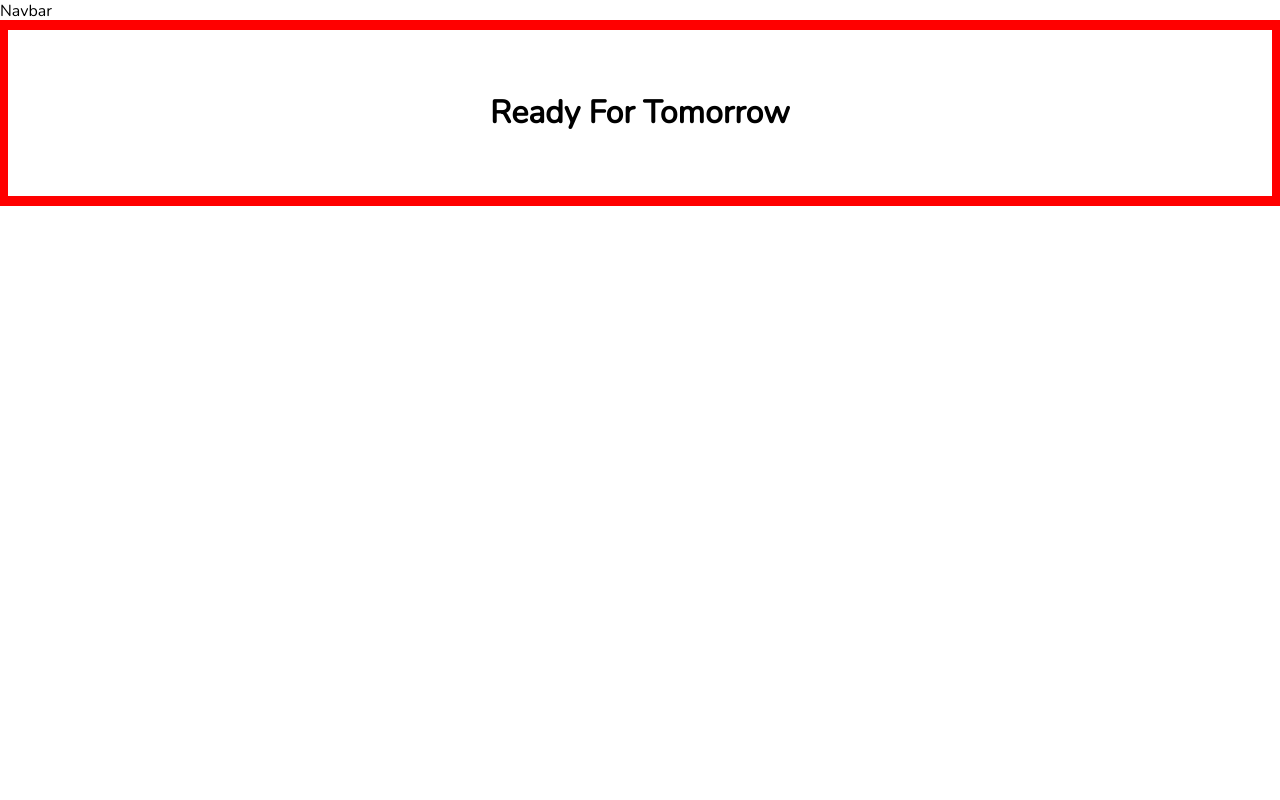
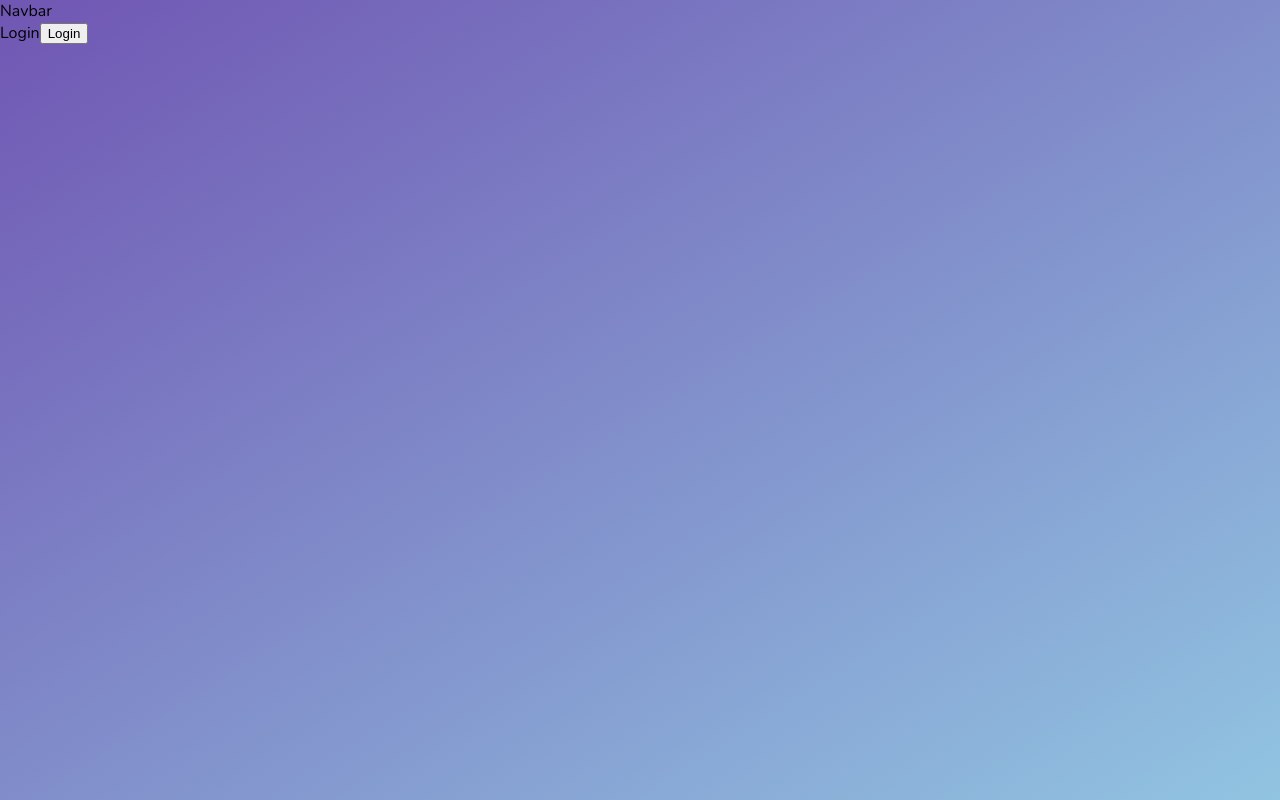
Before and after one commit to arangace/ReadyFourTomorrow, a Next.js app: page / in a window 1280 px wide. Built offline with nearby package versions, Linux system fonts and the light colour scheme.

Commit message:
added login page switch

```diff
--- /dev/null
+++ b/pages/HomePage.tsx
@@ -0,0 +1,18 @@
+import React from "react";
+import styled, { CSSProperties, Keyframes } from "styled-components";
+import { Flex } from "@/shared/flex";
+
+const MainContent = styled(Flex)`
+  outline: 10px solid red;
+  padding: 2.5rem;
+  margin: 0.5rem;
+`;
+const HomePage = () => {
+  return (
+    <MainContent>
+      <h1>Ready For Tomorrow</h1>
+    </MainContent>
+  );
+};
+
+export default HomePage;
--- /dev/null
+++ b/pages/LoginPage.tsx
@@ -0,0 +1,12 @@
+type LoginPageInformation = { loginButtonHandler: () => void };
+
+const LoginPage = ({ loginButtonHandler }: LoginPageInformation) => {
+  return (
+    <div>
+      Login
+      <button onClick={loginButtonHandler}>Login</button>
+    </div>
+  );
+};
+
+export default LoginPage;
--- a/pages/index.tsx
+++ b/pages/index.tsx
@@ -1,13 +1,13 @@
 import Head from "next/head";
-import styled, { CSSProperties, Keyframes } from "styled-components";
-import { Flex } from "@/shared/flex";
+import HomePage from "./HomePage";
+import LoginPage from "./LoginPage";
+import { useState } from "react";
 
-const MainContent = styled(Flex)`
-  outline: 10px solid red;
-  padding: 2.5rem;
-  margin: 0.5rem;
-`;
 export default function Home() {
+  const [isLoggedIn, setIsLoggedIn] = useState(false);
+  const loginHandler = () => {
+    setIsLoggedIn(!isLoggedIn);
+  };
   return (
     <>
       <Head>
@@ -19,9 +19,11 @@ export default function Home() {
         <meta name="viewport" content="width=device-width, initial-scale=1" />
         <link rel="icon" href="/favicon.ico" />
       </Head>
-      <MainContent>
-        <h1>Ready For Tomorrow</h1>
-      </MainContent>
+      {isLoggedIn ? (
+        <HomePage />
+      ) : (
+        <LoginPage loginButtonHandler={loginHandler} />
+      )}
     </>
   );
 }
--- a/styles/globals.css
+++ b/styles/globals.css
@@ -9,17 +9,13 @@ body {
   max-width: 100vw;
   overflow-x: hidden;
   font-family: "Nunito", sans-serif;
+  --text-colour: white;
 }
 
 body {
-  color: rgb(var(--foreground-rgb));
+  color: rgb(var(--text-colour));
   height: 100vh;
-  background: linear-gradient(
-      to bottom,
-      transparent,
-      rgb(var(--background-end-rgb))
-    )
-    rgb(var(--background-start-rgb));
+  background: linear-gradient(to bottom right, #7056b3, #91c4e1);
 }
 
 a {
```
